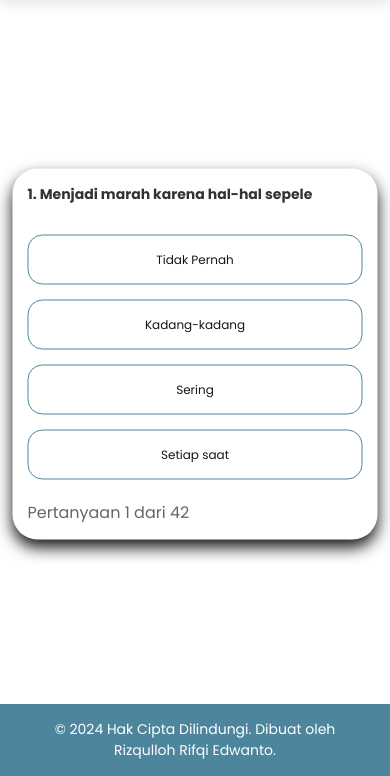
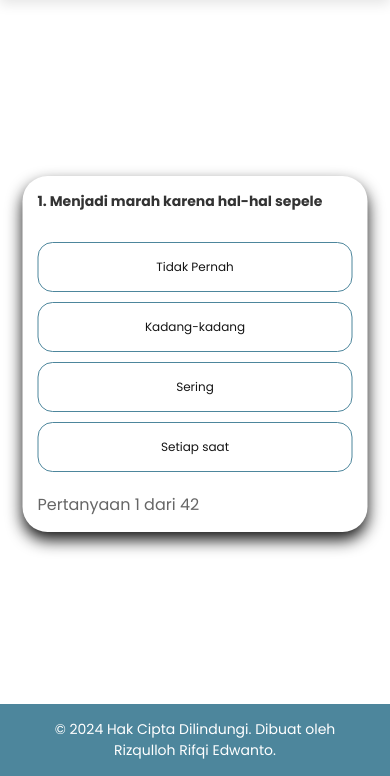
Before and after one commit to TruflleBlack/jimbara, a Flask app: page /test in a window 390 px wide. Shown: the part 68-844 px from the top of the page. Run offline with Flask 3, Linux system fonts and the light colour scheme; parts of the project's set-up code (start-up, migrations or seed data) failed here and were passed over.

Commit message:
Update style.css

```diff
--- a/static/css/style.css
+++ b/static/css/style.css
@@ -211,13 +211,17 @@ section {
 }
 
 .question-container {
-    margin-top: 20px; /* Mengurangi jarak dengan navbar */
     max-width: 750px;
-    margin: 150px auto;
+    width: 100%; /* Menjaga lebar kontainer agar tidak menyusut */
+    margin: 0px auto;
     padding: 20px;
     background-color: white;
     border-radius: 35px;
     box-shadow: 0 14px 28px rgb(21, 21, 21);
+    position: absolute; /* Mengubah posisi menjadi absolut untuk penyesuaian tengah */
+    top: 50%; /* Menempatkan kontainer di tengah secara vertikal */
+    left: 50%; /* Menempatkan kontainer di tengah secara horizontal */
+    transform: translate(-50%, -50%); /* Mengoreksi posisi agar tepat di tengah */
 }
 .question-container .question {
     display: none;
@@ -246,7 +250,7 @@ section {
 .question-container .options {
     display: flex;
     flex-direction: column;
-    gap: 40px;
+    gap: 20px;
 }
 
 .question-container .options button {
@@ -445,13 +449,17 @@ section {
     line-height: 1.5;
 }
 
-
 .site-footer {
+    position: fixed;
+    bottom: 0;
+    left: 0;
+    right: 0;
     background-color: var(--blue);
     color: white;
     text-align: center;
     padding: 10px 20px;
     width: 100%;
+    z-index: 1000; /* Pastikan footer berada di atas elemen lain */
 }
 
 .site-footer .container {
@@ -665,7 +673,7 @@ section {
     }
 
     .question-container {
-        max-width: 365px; /* Memperlebar kontainer */
+        max-width: 345px; /* Memperlebar kontainer */
         width: 100%; /* Menjaga lebar kontainer agar tidak menyusut */
         margin: 0 auto; /* Menjaga kontainer di tengah secara vertikal dan horizontal */
         padding: 15px;
@@ -705,7 +713,7 @@ section {
     .question-container .options {
         display: flex;
         flex-direction: column;
-        gap: 15px;
+        gap: 10px;
     }
 
     .question-container .options button {
```
